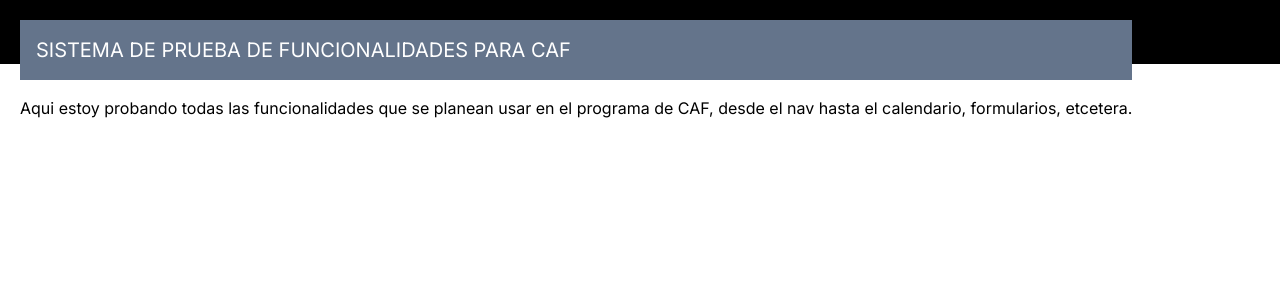
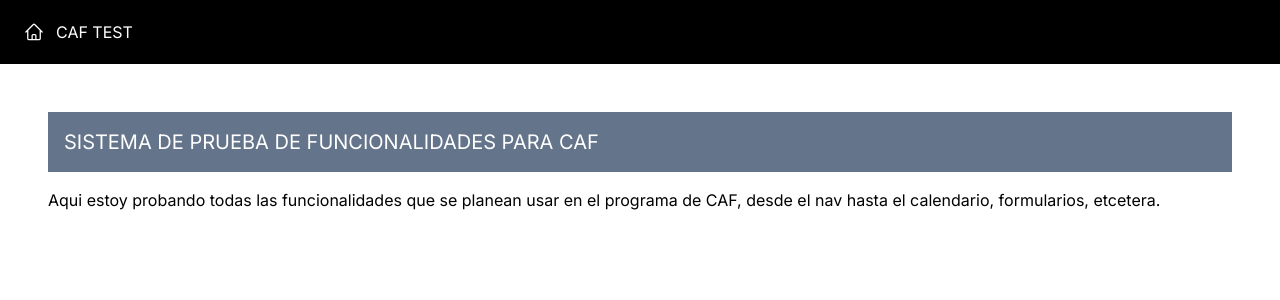
Before and after one commit to ErmacUwU/caftesting, a Next.js app: page / in a window 1280 px wide. Shown: the top 300 px of the page. Built offline with nearby package versions, Linux system fonts and the light colour scheme.

Commit message:
Sin traslape del sidebar en citas
se arreglo el traslape del sidebar en el calendario de citas

```diff
--- a/app/citas/app.css
+++ b/app/citas/app.css
@@ -2,6 +2,9 @@
     width: 100vw; /* 100% del ancho de la ventana */
     height: 100vh; /* 100% del alto de la ventana */
     margin: 0 auto; /* Centrar el calendario */
+    position: relative;
+    z-index: 0;
+    transform: translateZ(-1px);
   }
 
   .custom-event {
--- a/app/citas/page.jsx
+++ b/app/citas/page.jsx
@@ -319,9 +319,9 @@ const Citas = () => {
 
 
   return (
-    <div className="flex justify-center">
+    <div className="flex min-h-screen">
       {isFormVisible && (
-        <div className="w-3/5 p-4 bg-gray-100 relative">
+        <div className="w-1/3 min-w-[300px] p-4 bg-gray-100 shadow-lg z-20 sticky top-0 h-screen overflow-y-auto">
           <button
             onClick={() => setIsFormVisible(false)}
             className="absolute top-2 right-2 bg-red-500 text-white p-2 rounded"
--- a/app/globals.css
+++ b/app/globals.css
@@ -7,8 +7,7 @@
   top:0;
   overflow-y: auto;
   left: 0;
-  padding: 20px;
-  position:fixed;
+  position:relative;
   z-index: 1000;
 }
 
--- a/app/page.jsx
+++ b/app/page.jsx
@@ -13,12 +13,12 @@ const backgroundStyle={
 const Page = () => {
   return (
     <div className=" flex h-screen">
-      <div className="flex-1 p-6 sidebar">
+      <div className="flex-1 p-6">
         <h3 className='mx-auto bg-slate-500 flex items-center p-4 text-white text-xl'>
           SISTEMA DE PRUEBA DE FUNCIONALIDADES PARA CAF
         </h3>
 
-        <p className="{styles.background} mt-4">
+        <p className="mt-4">
           Aqui estoy probando todas las funcionalidades que se planean usar en el programa de CAF, desde el nav hasta el calendario, formularios, etcetera.
         </p>
       </div>
--- a/app/sidebar/sidebar.css
+++ /dev/null
@@ -1,4 +0,0 @@
-button{
-    position: relative;
-    z-index: 1002;
-}
--- a/app/sidebar/sidebar.jsx
+++ b/app/sidebar/sidebar.jsx
@@ -30,7 +30,7 @@ const Sidebar = () => {
   const closeMenu = useCallback(() => setIsMenuOpen(false), []);
 
   return (
-    <div className="sticky top-0 container mx-auto flex justify-between items-center bg-black min-w-full">
+    <div className="sidebar sticky top-0 container mx-auto flex justify-between items-center bg-black min-w-full">
       <div className="flex text-white h-16 items-center">
         <Link
           href="/"
```
